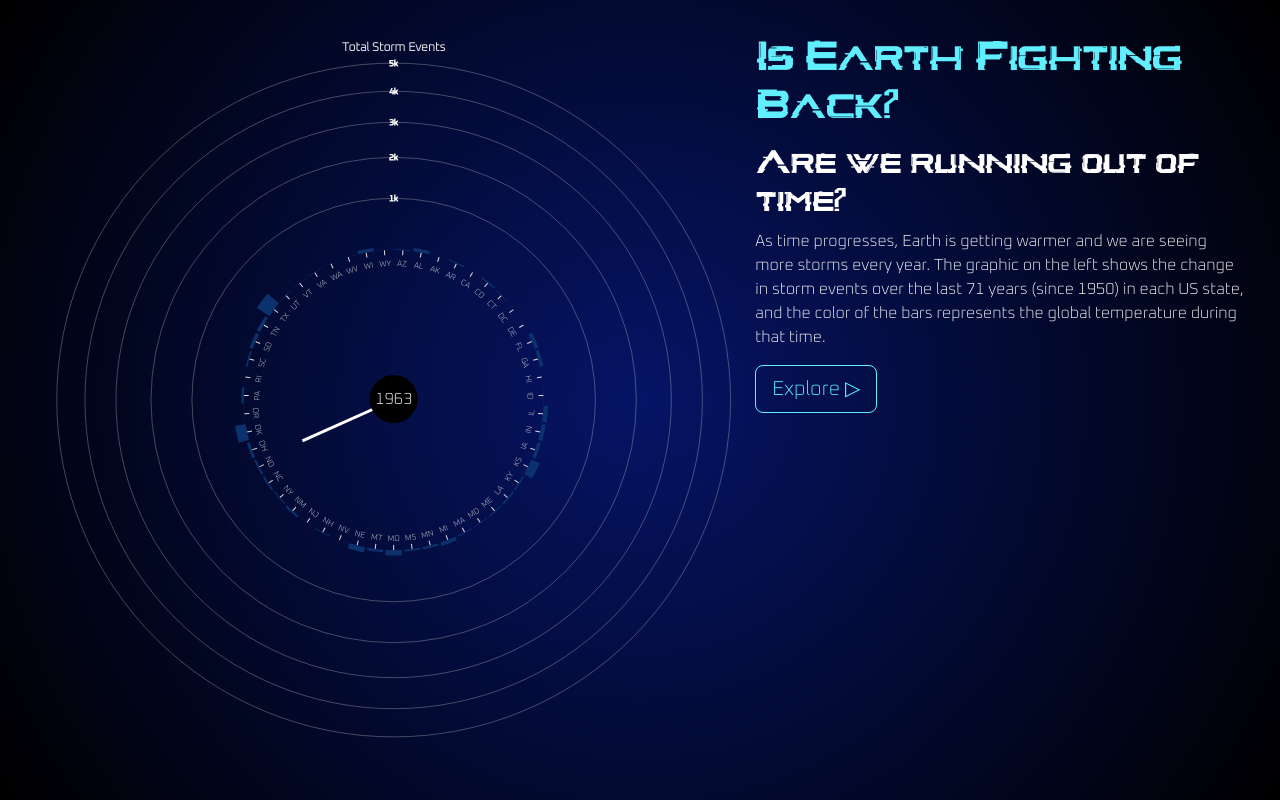
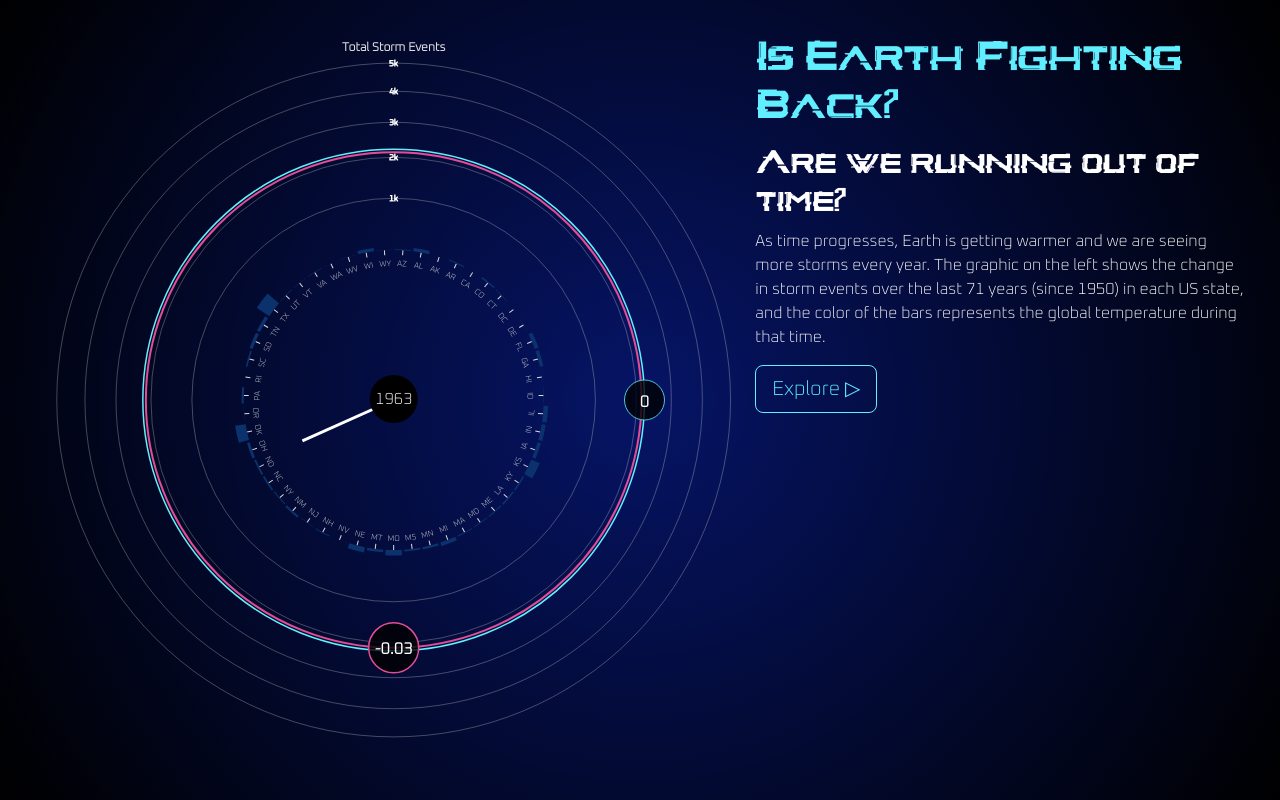
Before and after one commit to conc2304/vis-final, a React (Create React App) app: page / in a window 1280 px wide. Built offline with nearby package versions, Linux system fonts and the light colour scheme.

Commit message:
add 0 as baseline

```diff
--- a/src/components/visualizers/CircleBarChart.tsx
+++ b/src/components/visualizers/CircleBarChart.tsx
@@ -3,7 +3,7 @@ import { useRef, useEffect, useState, MutableRefObject } from 'react';
 import { GeoRegionUSType, StormDataType } from './data/types';
 import useResizeObserver from './useResizeObserver';
 import { Margin } from './types';
-import { COLOR_RANGE, YEAR_RANGE } from './data/constants';
+import { COLOR_RANGE, COLOR_UI_ERROR, COLOR_UI_PRIMARY, YEAR_RANGE } from './data/constants';
 import GlobalTempData from './data/Global_Temp_Data';
 import { allStates, stateNameToAbbreviation } from './data/states';
 
@@ -52,7 +52,8 @@ const CircleBarChart = ({
   const svgContent: MutableRefObject<d3.Selection<d3.BaseType, unknown, null, undefined>> =
     useRef();
   const arcGenerator: MutableRefObject<d3.Arc<unknown, DisplayData>> = useRef();
-  const tempScale: MutableRefObject<any> = useRef();
+  const tempRadiusScale: MutableRefObject<any> = useRef();
+  const tempColorScale: MutableRefObject<any> = useRef();
   const timeScale: MutableRefObject<any> = useRef();
 
   useEffect(() => {
@@ -108,23 +109,41 @@ const CircleBarChart = ({
       .select('.content')
       .attr('transform', `translate(${svgWidth / 2}, ${svgHeight / 2})`);
 
-    d3.select('.clock-hand-group').attr('transform', `translate(${svgWidth / 2}, ${svgHeight / 2})`);
+    d3.select('.clock-hand-group').attr(
+      'transform',
+      `translate(${svgWidth / 2}, ${svgHeight / 2})`
+    );
+
+    d3.select('.temp-anomaly-group').attr(
+      'transform',
+      `translate(${svgWidth / 2}, ${svgHeight / 2})`
+    );
+
     const eventsScale = d3.scaleRadial().range([innerRadius, radiusMax]).domain([0, eventsMax]);
     const stateBandScale = d3
       .scaleBand()
       .domain(allStates)
       .range([0, 2 * Math.PI]);
     const getTemp = (d) => d.smoothed;
+
     timeScale.current = d3
       .scaleBand()
       // @ts-ignore
       .domain(d3.range(YEAR_RANGE.min, YEAR_RANGE.max, 1))
       .range([0, 360]);
-    tempScale.current = d3
+
+    const tempDomain = [d3.min(GlobalTempData, getTemp), d3.max(GlobalTempData, getTemp)];
+    tempColorScale.current = d3
       .scaleLinear()
-      .domain([d3.min(GlobalTempData, getTemp), d3.max(GlobalTempData, getTemp)])
+      .domain(tempDomain)
       // @ts-ignore
       .range(COLOR_RANGE.slice(1));
+
+    tempRadiusScale.current = d3
+      .scaleLinear()
+      .domain([-1, 1])
+      // @ts-ignore
+      .range([innerRadius, radiusMax]);
 
     arcGenerator.current = d3
       .arc<DisplayData>()
@@ -166,6 +185,10 @@ const CircleBarChart = ({
           )
       );
 
+    d3.select('.temp-circle-zero').attr('r', tempRadiusScale.current(0));
+    d3.select('.temp-circle-zero-background').attr("cx", tempRadiusScale.current(0))
+    d3.select('.temp-circle-zero-value').attr("x", tempRadiusScale.current(0))
+
     const eventsAxis = (g) =>
       g
         .attr('class', 'axis event-axis')
@@ -206,7 +229,6 @@ const CircleBarChart = ({
     }
     const displayData = stormDataByStateAndYear.get(yearFilter);
 
-
     d3.select('.clock-hand')
       .datum(yearFilter)
       .style('stroke', 'white')
@@ -217,6 +239,39 @@ const CircleBarChart = ({
       .attr('y1', innerRadius - 50)
       .transition()
       .attr('transform', (d) => `rotate(${timeScale.current(d)})`);
+
+    // Add Circle for the temperature anomaly scale
+    d3.select('.temp-circle')
+      .datum(yearFilter)
+      .style('stroke', COLOR_UI_ERROR)
+      .style('stroke-width', 2)
+      .style('fill', 'none')
+      .transition()
+      .attr('r', (d) => {
+        const tempForYear = GlobalTempData.find((entry) => entry.year === d).smoothed;
+        return tempRadiusScale.current(tempForYear);
+      });
+
+    const rectWidth = 60;
+    const rectHeight = 30;
+
+    d3.select('.temp-background')
+      .datum(yearFilter)
+      .attr('x', 0)
+      .transition()
+      .attr('cy', (d) => {
+        const tempForYear = GlobalTempData.find((entry) => entry.year === d).smoothed;
+        return tempRadiusScale.current(tempForYear);
+      });
+
+    d3.select('.temp-anomaly-value')
+      .datum(yearFilter)
+      .text((d) => GlobalTempData.find((entry) => entry.year === d).smoothed)
+      .transition()
+      .attr('y', (d) => {
+        const tempForYear = GlobalTempData.find((entry) => entry.year === d).smoothed;
+        return tempRadiusScale.current(tempForYear);
+      });
 
     const arcs = svgContent.current
       .selectAll<SVGPathElement, DisplayData>('path')
@@ -234,7 +289,7 @@ const CircleBarChart = ({
         }
         return arcGenerator.current(d);
       })
-      .attr('fill', tempScale.current(tempDataMapped[yearFilter]));
+      .attr('fill', tempColorScale.current(tempDataMapped[yearFilter]));
     arcs.exit().remove();
   }, [stormDataByStateAndYear, yearFilter]);
 
@@ -253,6 +308,11 @@ const CircleBarChart = ({
     }, 400);
     return () => window.clearInterval(interval);
   }, [stormData, margin, id]);
+
+  useEffect(() => {
+    // draw a cirlce to represent the change in temperature over the years
+    // console.log('yearFilter ', yearFilter);
+  }, [yearFilter]);
 
   return (
     <div
@@ -283,6 +343,65 @@ const CircleBarChart = ({
             {yearFilter}
           </text>
         </g>
+        <g className="temp-anomaly-group">
+          <circle cx="0" cy="0" className="temp-circle" />
+          <circle
+            cx="0"
+            cy="0"
+            r="200"
+            className="temp-circle-zero"
+            style={{
+              fill: 'none',
+              stroke: COLOR_UI_PRIMARY,
+              strokeWidth: 1.5,
+            }}
+          />
+
+          <circle
+            className="temp-circle-zero-background"
+            y="0"
+            r="20"
+            style={{
+              fill: '#000',
+              fillOpacity: 0.8,
+              stroke: COLOR_UI_PRIMARY,
+              strokeWidth: 1,
+              strokeOpacity: 0.8
+            }}
+          />
+          <text
+            className="temp-circle-zero-value"
+            y="0"
+            style={{
+              fill: '#fff',
+              textAnchor: 'middle',
+              dominantBaseline: 'mathematical',
+              fontWeight: 'bold',
+            }}
+          >0</text>
+
+          <circle
+            className="temp-background"
+            x="0"
+            r="25"
+            style={{
+              fill: '#000',
+              fillOpacity: 0.8,
+              stroke: COLOR_UI_ERROR,
+              strokeWidth: 1.5,
+            }}
+          />
+          <text
+            className="temp-anomaly-value"
+            x="0"
+            style={{
+              fill: '#fff',
+              textAnchor: 'middle',
+              dominantBaseline: 'mathematical',
+              fontWeight: 'bold',
+            }}
+          />
+        </g>
       </svg>
     </div>
   );
```
